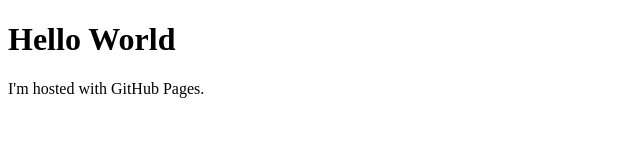
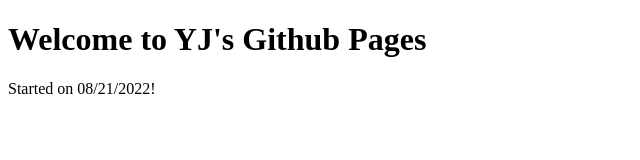
Before and after one commit to Yjk87/Yjk87.github.io, a plain HTML site: page index.html in a window 1280 px wide. Shown: the whole page, without its empty margins (0-640 px from the left). Drawn offline with Linux system fonts and the light colour scheme.

Commit message:
Update index.html

```diff
--- a/index.html
+++ b/index.html
@@ -1,7 +1,7 @@
 <!DOCTYPE html>
 <html>
 <body>
-<h1>Hello World</h1>
-<p>I'm hosted with GitHub Pages.</p>
+<h1>Welcome to YJ's Github Pages</h1>
+<p>Started on 08/21/2022!</p>
 </body>
 </html>
```
